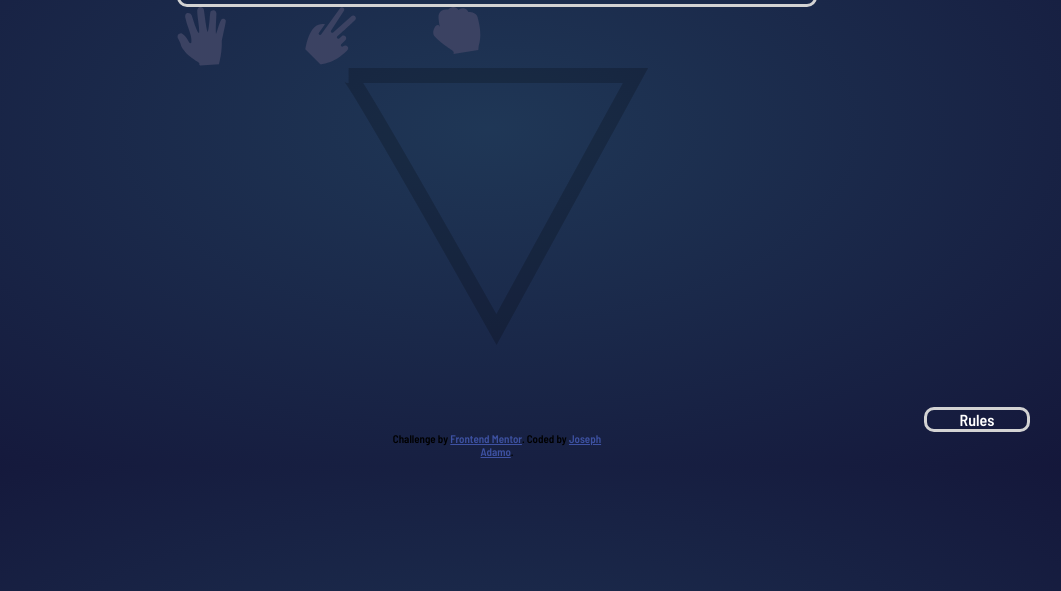
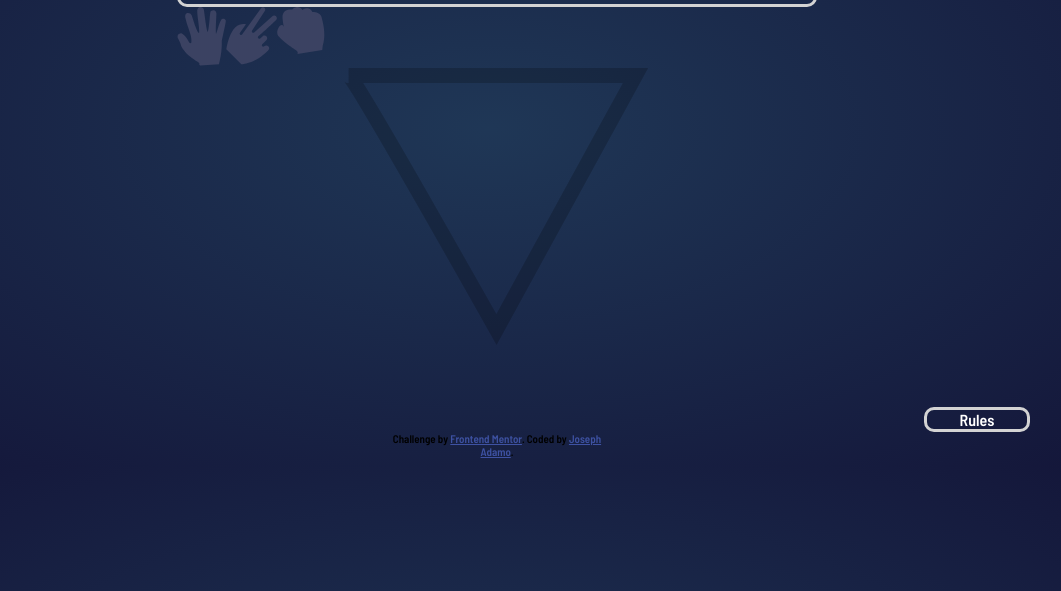
Before and after one commit to Montusker/RockPaperScissors, a plain HTML site: page index.html in a window 1280 px wide. Shown: the part 209-800 px from the top of the page, without its empty margins (151-1212 px from the left). Drawn offline with nearby package versions, Linux system fonts and the light colour scheme.

Commit message:
Minor Work Saved. Putting in a github repository.

```diff
--- a/css/Styles.css
+++ b/css/Styles.css
@@ -34,9 +34,8 @@ body {
 .choiceSelection{
     grid-column: 4/10;
     grid-row: 2/3;
-    display: grid;
-    grid-template-columns: repeat(5, 1fr);
-    grid-template-rows: repeat(2, 1fr);
+    display: flex;
+    flex-wrap: wrap;
     background: url(../images/bg-triangle.svg) center no-repeat content-box;
     min-height: 400px;
 }
--- a/game.js
+++ b/game.js
@@ -6,14 +6,17 @@ let optionsURL = ["./images/icon.rock.svg", "./images/icon.paper.svg", "./images
 let computerChoice = ""
 let userChoice = "";
 let score = 0;
-
 $(".button").click(function() {
     userChoice = options.indexOf($(this).attr("id"));
     console.log(userChoice);
     computerChoice = computersPick();
     console.log(computerChoice);
     console.log(compare(userChoice, computerChoice));
+
+//TODO: Show Side By Side. Edit middle text and create a play again button.
+
 });
+
 
 function computersPick(){
     return Math.floor(Math.random() * 3);
@@ -39,3 +42,4 @@ function compare(choice1, choice2){
     }
 
 }
+//TODO: Rules Modal Popup.
```
